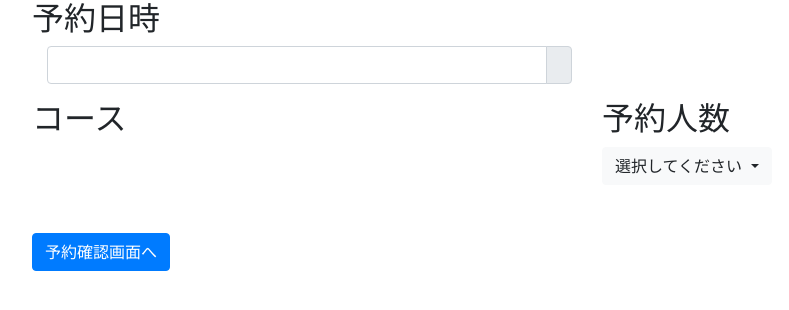
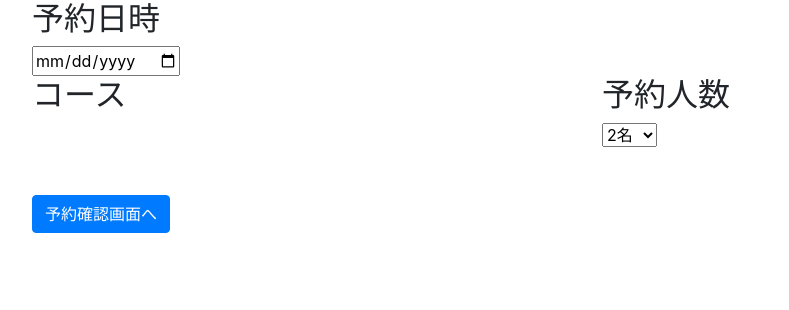
Before and after one commit to peijipe/cafe_website, a Django app: page /reserve in a window 1280 px wide. Shown: the part 56-366 px from the top of the page, without its empty margins (53-842 px from the left). Run offline with Django 3.2, Linux system fonts and the light colour scheme; data that the repository does not hold is empty; some libraries are stand-ins or nearby versions.

Commit message:
edit_reserve_page

```diff
--- a/templates/reserve/index.html
+++ b/templates/reserve/index.html
@@ -1,3 +1,7 @@
+
+
+
+
 {% extends 'base.html' %}
 
 {% block content %}
@@ -8,38 +12,10 @@
     <div class="container">
         <div class="reserve_date">
             <h2>予約日時</h2>
-            <div class="container">
-                <div class="row">
-                    <form method="post" action=".">
-                        {% csrf_token %}
-                        {{ form.as_p }}
-                    </form>
-                </div>
-            </div>
-
-
-        <div class="container">
-            <div class="row">
-                <div class="col-sm-6">
-                    <div class="form-group">
-                        <div class="input-group date" id="datetimepicker1" data-target-input="nearest">
-                            <input type="text" class="form-control datetimepicker-input" data-target="#datetimepicker1"/>
-                            <div class="input-group-append" data-target="#datetimepicker1" data-toggle="datetimepicker">
-                                <div class="input-group-text"><i class="fa fa-calendar"></i></div>
-                            </div>
-                        </div>
-                    </div>
-                </div>
-                <script type="text/javascript">
-                    $(function () {
-                        $('#datetimepicker1').datetimepicker();
-                    });
-                </script>
-            </div>
+                <!-- 日付入力 -->
+                <input type="date"></input>
         </div>
 
-
-        </div>
 
         <div class="reserve_content">
             <div class="row">
@@ -48,8 +24,8 @@
 
                     {% for course in courses %}
                     <div class="form-check">
-                      <input class="form-check-input" type="radio" name="exampleRadios" id="exampleRadios2" value="option2">
-                      <label class="form-check-label" for="exampleRadios2">
+                      <input class="form-check-input" type="radio" name="exampleRadios" value="option2">
+                      <label class="form-check-label">
                         {{ course.name }}
                       </label>
                     </div>
@@ -59,21 +35,17 @@
                     <h2>予約人数</h2>
 
                     <div class="dropdown">
-                        <button class="btn btn-light dropdown-toggle" type="button" data-toggle="dropdown">
-                            選択してください
-                            <span class="caret"></span>
-                        </button>
-                        <ul class="dropdown-menu" role="menu">
-                            <li role="presentation"><a href="#">2名</a></li>
-                            <li role="presentation"><a href="#">3名</a></li>
-                            <li role="presentation"><a href="#">4名</a></li>
-                            <li role="presentation"><a href="#">5名</a></li>
-                            <li role="presentation"><a href="#">6名</a></li>
-                            <li role="presentation"><a href="#">7名</a></li>
-                            <li role="presentation"><a href="#">8名</a></li>
-                            <li role="presentation"><a href="#">9名</a></li>
-                            <li role="presentation"><a href="#">10名～</a></li>
-                        </ul>
+                        <select id="" name="">
+                            <option>2名</option>
+                            <option>3名</option>
+                            <option>4名</option>
+                            <option>5名</option>
+                            <option>6名</option>
+                            <option>7名</option>
+                            <option>8名</option>
+                            <option>9名</option>
+                            <option>10名</option>
+                        </select>
                     </div>
                 </div>
             </div>
```
